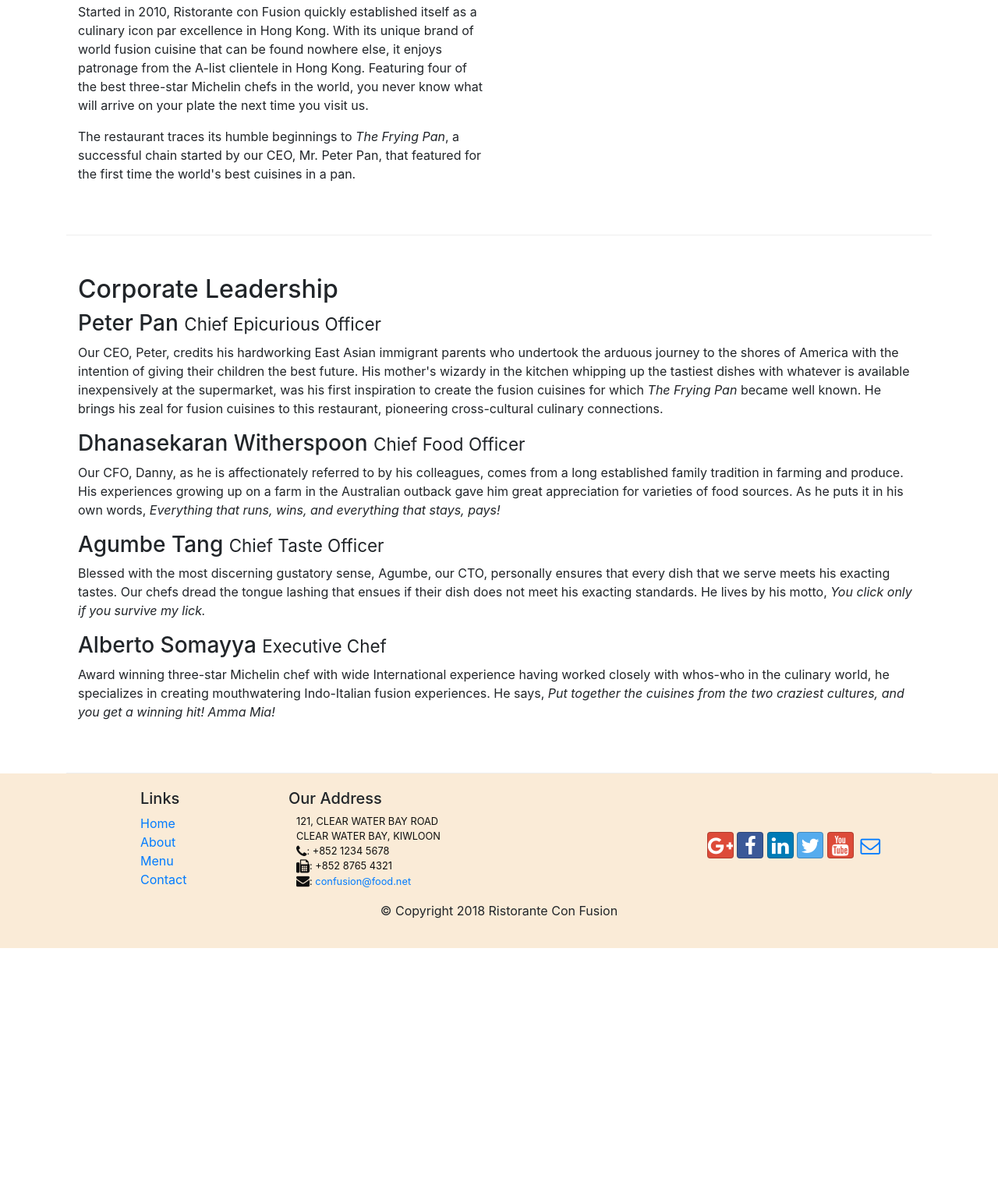
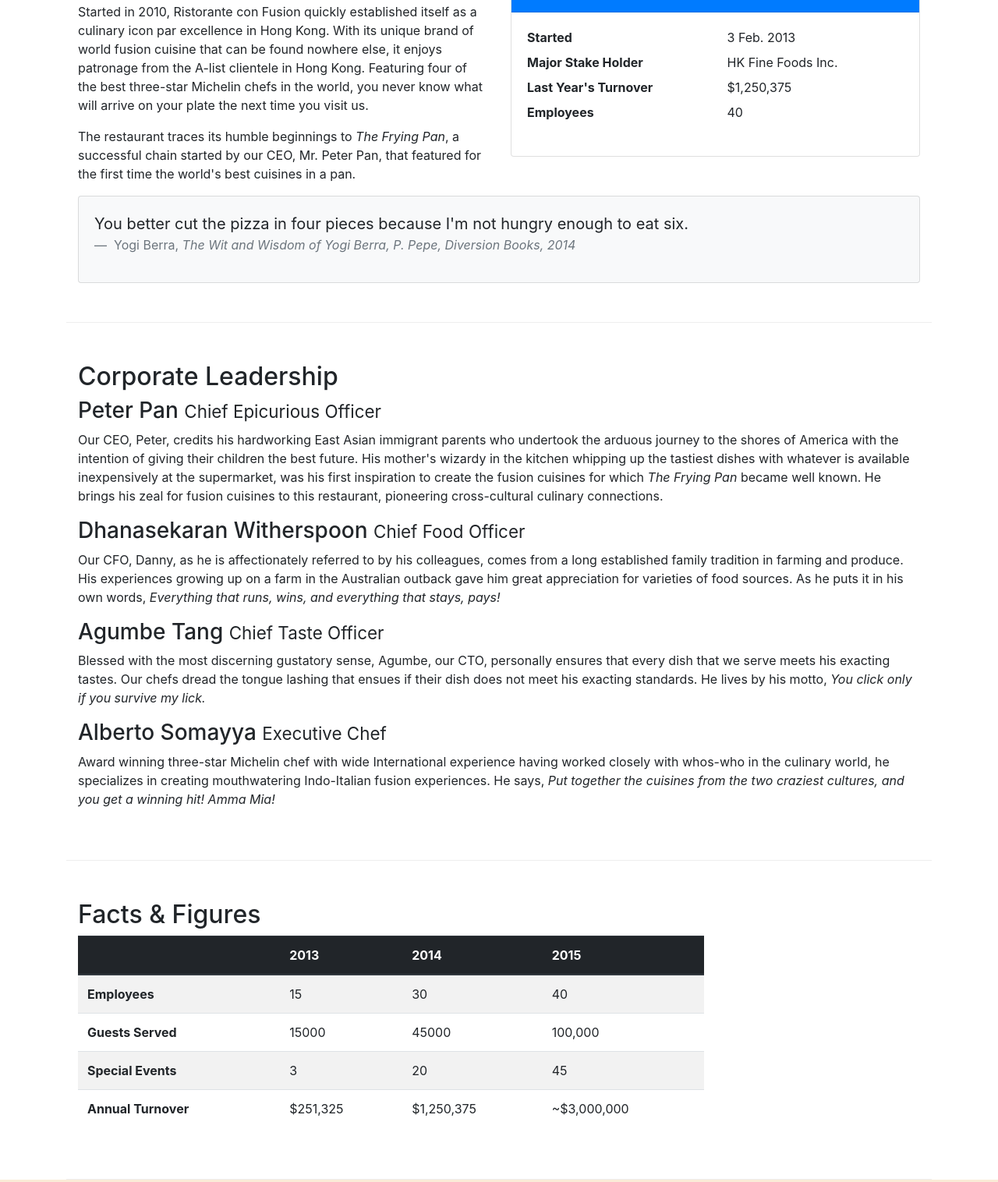
Before and after one commit to panoslin/learning_of_bootstrap, a website: page aboutus.html in a window 1280 px wide. Shown: the part 558-2074 px from the top of the page at 78% size. Before the commit the page ends 1774 px from the top, so only its background shows below. Drawn offline with nearby package versions, Linux system fonts and the light colour scheme.

Commit message:
add: table and card in aboutus.html

```diff
--- a/aboutus.html
+++ b/aboutus.html
@@ -95,7 +95,7 @@
         </div>
 
         <div class="row row-content">
-            <div class="col-sm-6">
+            <div class="col col-sm-6">
                 <h2>Our History</h2>
                 <p>Started in 2010, Ristorante con Fusion quickly established itself as a culinary icon par excellence
                     in Hong Kong. With its unique brand of world fusion cuisine that can be found nowhere else, it
@@ -105,8 +105,43 @@
                 <p>The restaurant traces its humble beginnings to <em>The Frying Pan</em>, a successful chain started by
                     our CEO, Mr. Peter Pan, that featured for the first time the world's best cuisines in a pan.</p>
             </div>
-            <div class="col-sm">
+
+            <div class="col-12 col-sm-6">
+                <div class="card">
+                    <h3 class="card-header bg-primary text-white">Facts At a Glance</h3>
+                    <div class="card-body">
+                        <dl class="row">
+                            <dt class="col-6">Started</dt>
+                            <dd class="col-6">3 Feb. 2013</dd>
+                            <dt class="col-6">Major Stake Holder</dt>
+                            <dd class="col-6">HK Fine Foods Inc.</dd>
+                            <dt class="col-6">Last Year's Turnover</dt>
+                            <dd class="col-6">$1,250,375</dd>
+                            <dt class="col-6">Employees</dt>
+                            <dd class="col-6">40</dd>
+                        </dl>
                     </div>
+                </div>
+            </div>
+
+            <div class="col-12">
+                <div class="card card-body bg-light">
+                    <blockquote class="blockquote">
+                        <p class="mb-0">
+                            You better cut the pizza in four pieces because
+                            I'm not hungry enough to eat six.
+                        </p>
+                        <footer class="blockquote-footer">
+                            Yogi Berra,
+                            <cite title="Source Title">
+                                The Wit and Wisdom of Yogi Berra,
+                                P. Pepe, Diversion Books, 2014
+                            </cite>
+                        </footer>
+                    </blockquote>
+                </div>
+            </div>
+
         </div>
 
 
@@ -145,6 +180,53 @@
                         winning hit! Amma Mia!</em>
                 </p>
             </div>
+        </div>
+
+        <div class="row row-content">
+            <div class="col-12 col-sm-9">
+                <h2>
+                    Facts &amp; Figures
+                </h2>
+                <div class="table-responsive">
+                    <table class="table table-striped">
+                        <thead class="thead-dark">
+                            <tr>
+                                <th></th>
+                                <th>2013</th>
+                                <th>2014</th>
+                                <th>2015</th>
+                            </tr>
+                        </thead>
+                        <tbody>
+                            <tr>
+                                <th>Employees</th>
+                                <td>15</td>
+                                <td>30</td>
+                                <td>40</td>
+                            </tr>
+                            <tr>
+                                <th>Guests Served</th>
+                                <td>15000</td>
+                                <td>45000</td>
+                                <td>100,000</td>
+                            </tr>
+                            <tr>
+                                <th>Special Events</th>
+                                <td>3</td>
+                                <td>20</td>
+                                <td>45</td>
+                            </tr>
+                            <tr>
+                                <th>Annual Turnover</th>
+                                <td>$251,325</td>
+                                <td>$1,250,375</td>
+                                <td>~$3,000,000</td>
+                            </tr>
+                        </tbody>
+                    </table>
+                </div>
+            </div>
+
         </div>
 
     </div>
```
Also changed, not shown: index.html (+1 -1 lines). Lines whose indentation alone changed are shown as unchanged.
